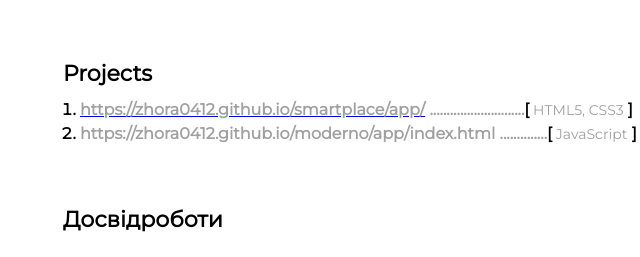
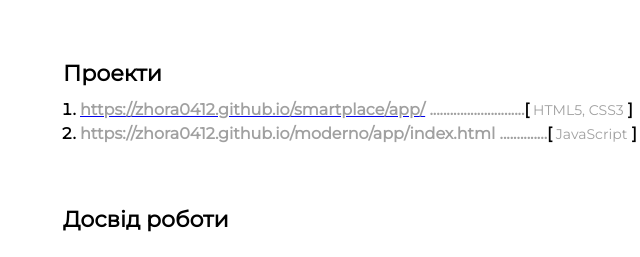
Before and after one commit to zhora0412/resume, a plain HTML site: page index.html in a window 1280 px wide. Shown: the part 365-622 px from the top of the page, 437-1077 px from the left. Drawn offline with Linux system fonts and the light colour scheme.

Commit message:
Update index.html

```diff
--- a/index.html
+++ b/index.html
@@ -62,12 +62,12 @@
         <h2 class="proffesion">Front-End Developer</h2>
         <h1 class="name">Евгеный Свыридов</h1>
         <p class="discription">
-          Мене звати Евгеній і я шукаю роботу в IT сегменті на посаду <br> <span>Junior front-end developer</span>. Я товариський та також полюбляю вирішувати цікаві завдання. Хочу працювати в цікавій та перспективній компанії з цікавими колегами.
+          Мене звати Евгеній, і я шукаю роботу в IT сегменті на посаду <br> <span>Junior front-end developer</span>. Я товариський та також полюбляю вирішувати цікаві завдання. Хочу працювати в цікавій та перспективній компанії з цікавими колегами.
         </p>
         </div>
                       <!-- poject container -->
         <div>
-          <h3 class="projects">Projects</h3>
+          <h3 class="projects">Проекти</h3>
           <ol>
             <li class="projects-link"><a href="https://zhora0412.github.io/smartplace/app/"> <span class="pro-link">https://zhora0412.github.io/smartplace/app/</span></a>
               <span class="dots">............................</span><b>[</b><span class="tech-name"> HTML5, CSS3</span> <b>]</b></span></li>
@@ -77,7 +77,7 @@
         </div>
                     <!-- work experience -->
           <div>
-            <h3 class="work-title">Досвідроботи</h3>
+            <h3 class="work-title">Досвід роботи</h3>
             <!-- company -->
             <div>
               <h4 class="prof-title">Front-End Developer <span class="prof-company">Freelance</span> </h4>
```
